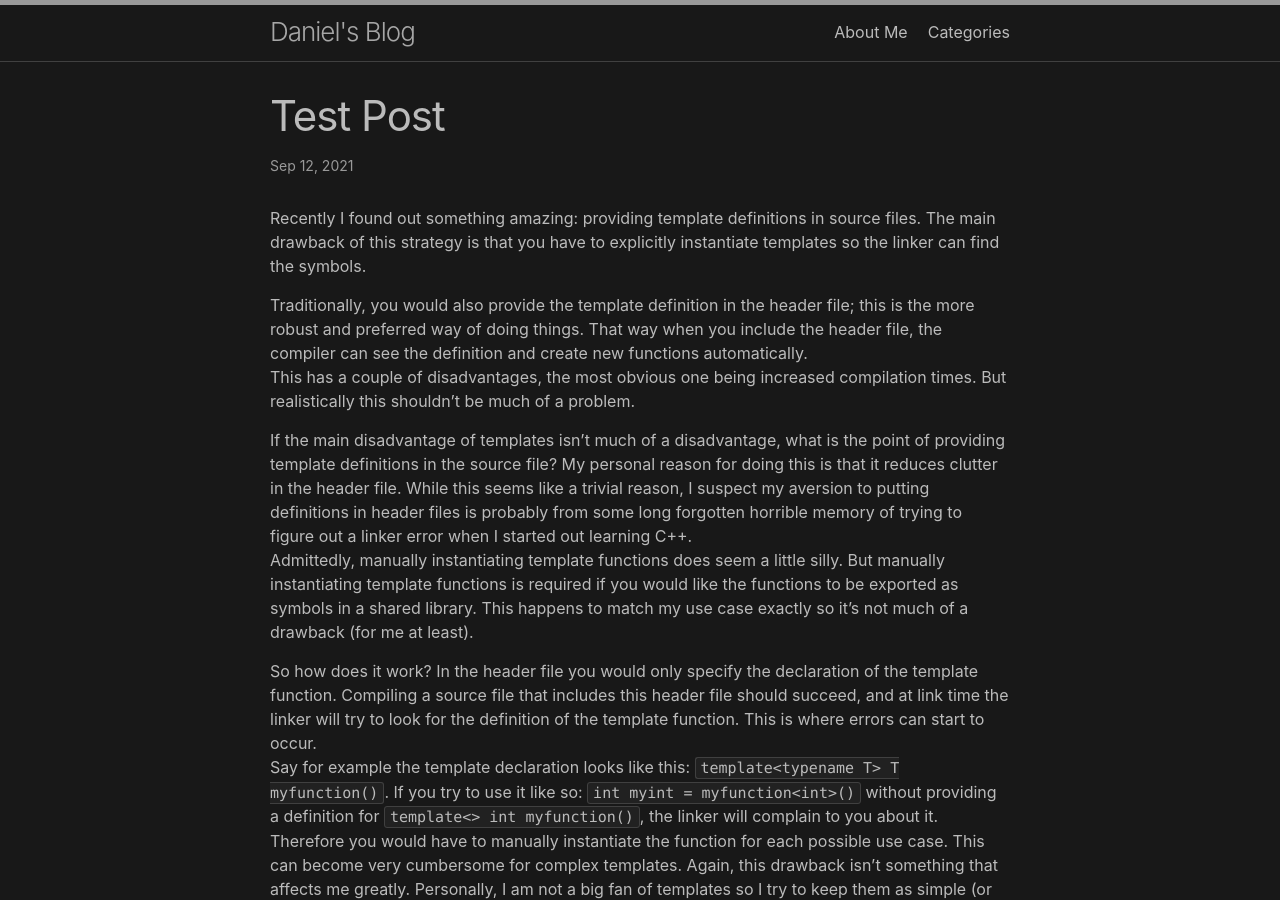
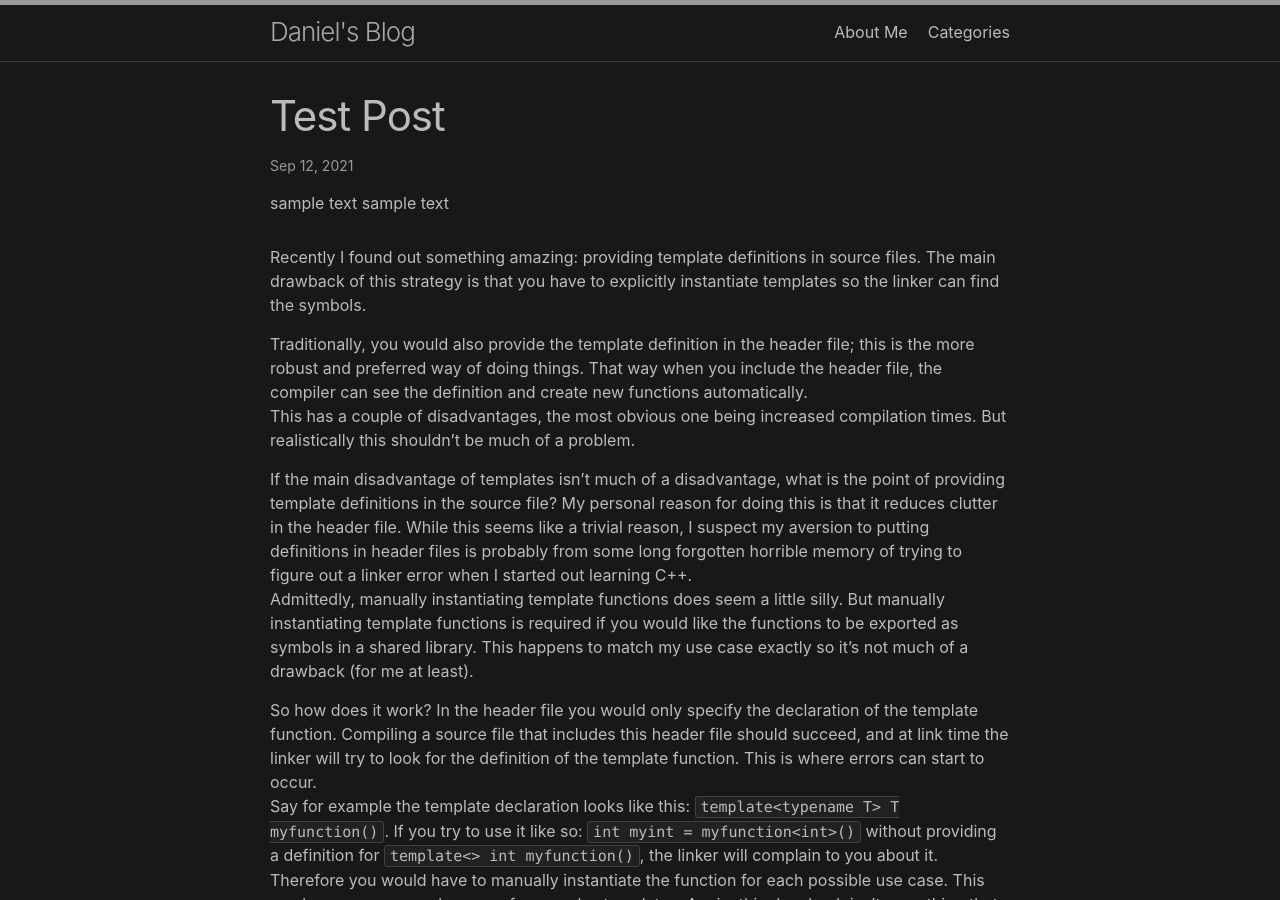
Before and after one commit to DanDanCool/dandancool.github.io, a Jekyll site: the page built from _posts/2021-09-12-test-post.md, in a window 1280 px wide and 900 px high. Built offline with Jekyll 4.4.1, drawn with Linux system fonts in a browser that asks for light colours.

Commit message:
diagnose why tags aren't showing

```diff
--- a/_layouts/post.html
+++ b/_layouts/post.html
@@ -30,6 +30,8 @@
           <a href="{{ site.url }}{{ site.baseurl }}{{ tag.url }}">{{ tag.name }}</a>
         {%- endif -%}
       {%- endfor -%}
+
+	  <p>sample text sample text</p>
 	</p>
   </header>
 
```
